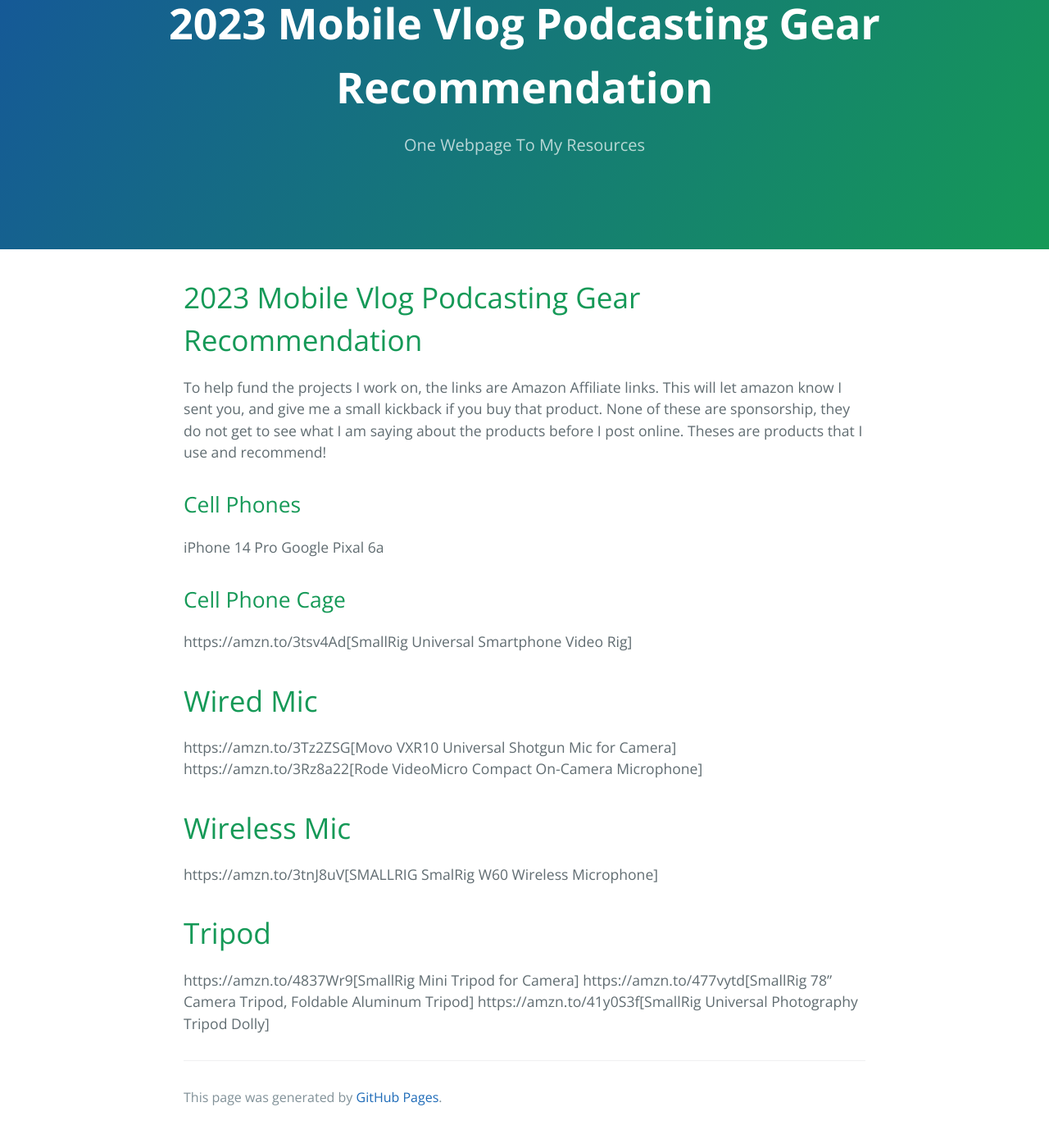
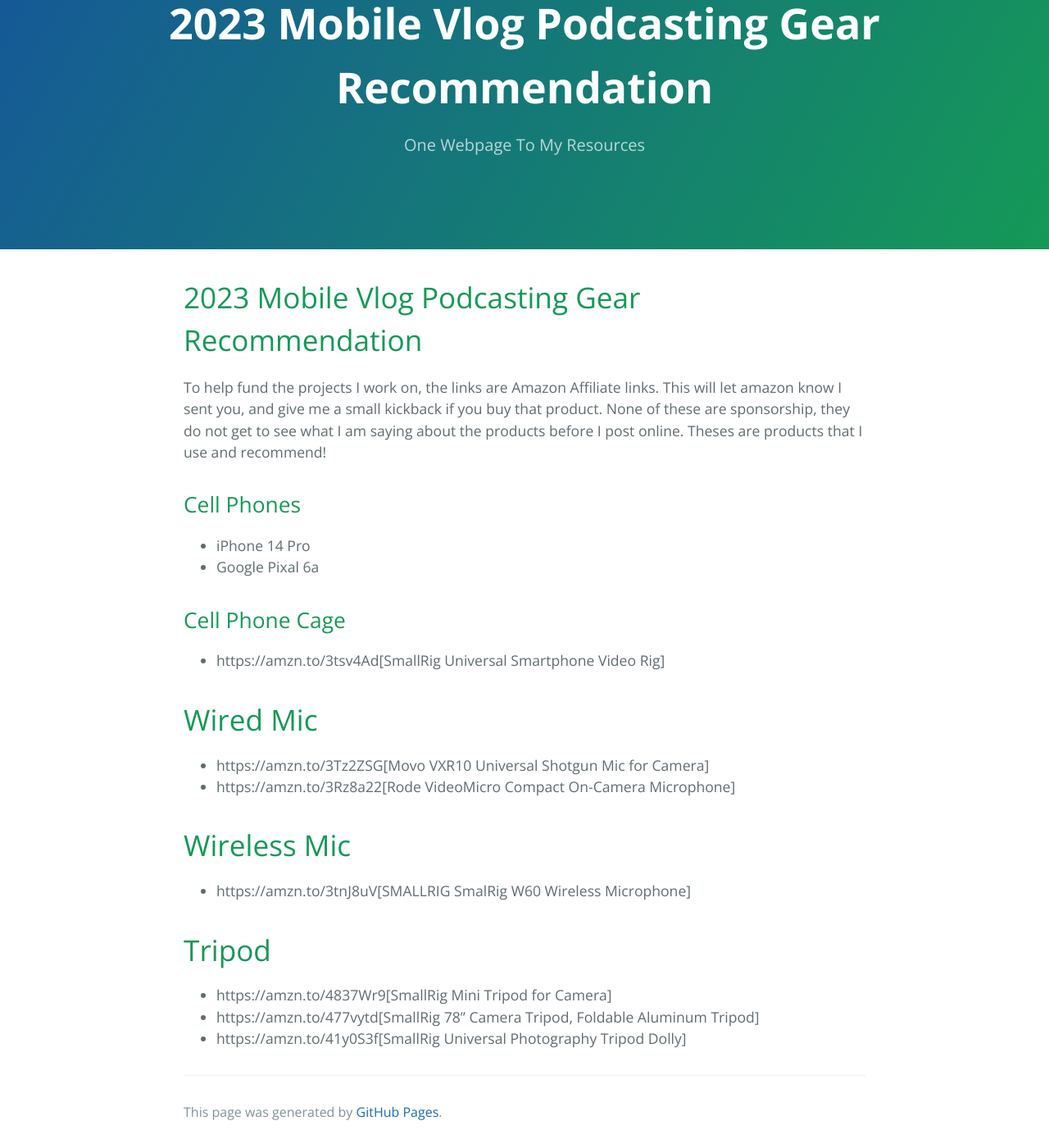
Before and after one commit to jscar-hawk/jscar-hawk.github.io, a Jekyll site: the page built from docs/2023_Mobile_Vlog_Podcasting_Gear_Recommendation.md, in a window 1280 px wide and 1400 px high, scrolled down 91 px. Shown: the whole window at 82% size. Built offline with Jekyll 4.4.1, drawn with Linux system fonts in a browser that asks for light colours; our own code applies the rules of GitHub Pages for plain Markdown files.

```diff
--- a/docs/2023_Mobile_Vlog_Podcasting_Gear_Recommendation.md
+++ b/docs/2023_Mobile_Vlog_Podcasting_Gear_Recommendation.md
@@ -3,20 +3,20 @@
 To help fund the projects I work on, the links are Amazon Affiliate links. This will let amazon know I sent you, and give me a small kickback if you buy that product. None of these are sponsorship, they do not get to see what I am saying about the products before I post online. Theses are products that I use and recommend!
 
 ## Cell Phones
-iPhone 14 Pro
-Google Pixal 6a
+- iPhone 14 Pro
+- Google Pixal 6a
 
 ## Cell Phone Cage
-https://amzn.to/3tsv4Ad[SmallRig Universal Smartphone Video Rig]
+- https://amzn.to/3tsv4Ad[SmallRig Universal Smartphone Video Rig]
 
 # Wired Mic
-https://amzn.to/3Tz2ZSG[Movo VXR10 Universal Shotgun Mic for Camera]
-https://amzn.to/3Rz8a22[Rode VideoMicro Compact On-Camera Microphone]
+- https://amzn.to/3Tz2ZSG[Movo VXR10 Universal Shotgun Mic for Camera]
+- https://amzn.to/3Rz8a22[Rode VideoMicro Compact On-Camera Microphone]
 
 # Wireless Mic
-https://amzn.to/3tnJ8uV[SMALLRIG SmalRig W60 Wireless Microphone]
+- https://amzn.to/3tnJ8uV[SMALLRIG SmalRig W60 Wireless Microphone]
 
 # Tripod
-https://amzn.to/4837Wr9[SmallRig Mini Tripod for Camera]
-https://amzn.to/477vytd[SmallRig 78" Camera Tripod, Foldable Aluminum Tripod]
-https://amzn.to/41y0S3f[SmallRig Universal Photography Tripod Dolly]
+- https://amzn.to/4837Wr9[SmallRig Mini Tripod for Camera]
+- https://amzn.to/477vytd[SmallRig 78" Camera Tripod, Foldable Aluminum Tripod]
+- https://amzn.to/41y0S3f[SmallRig Universal Photography Tripod Dolly]
```
